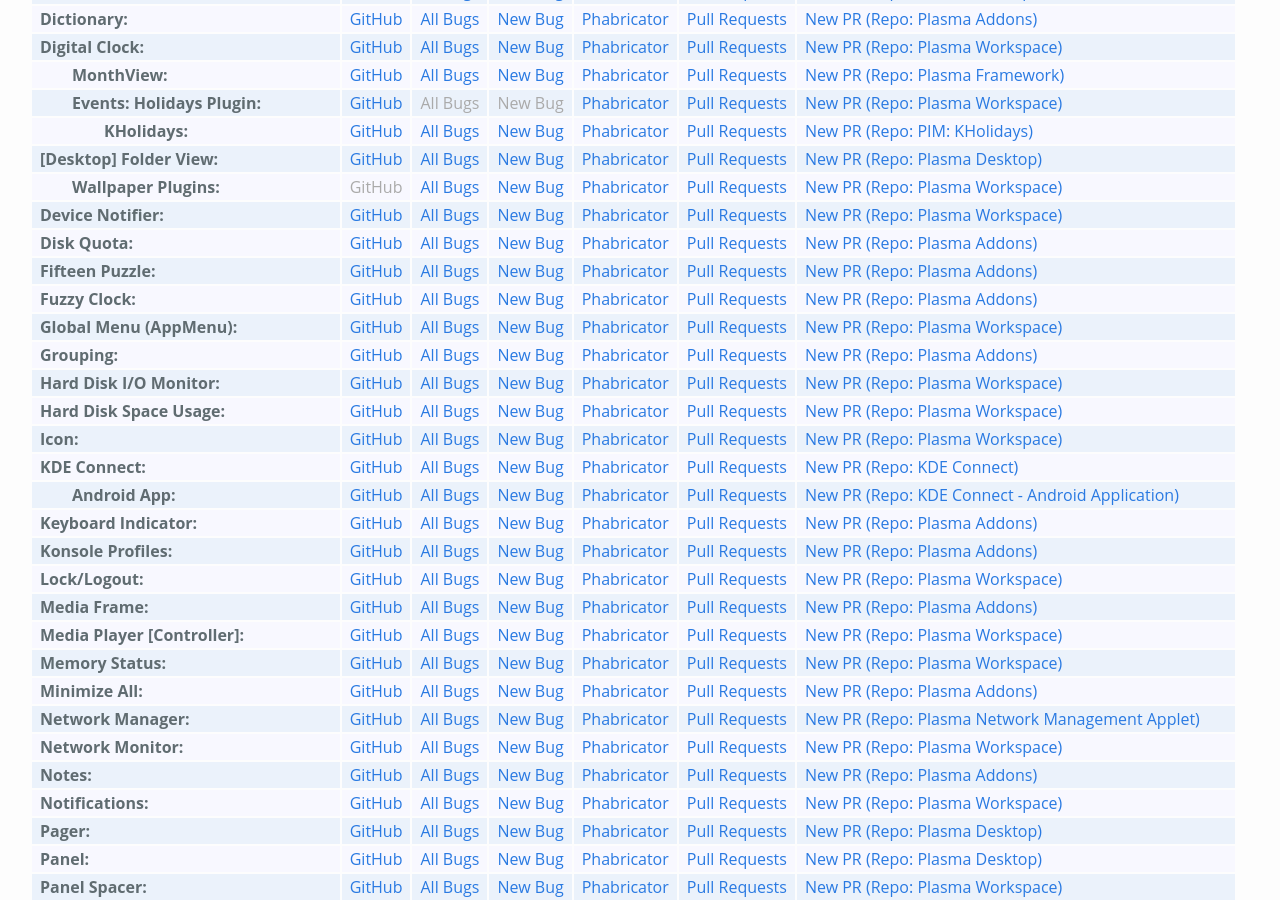
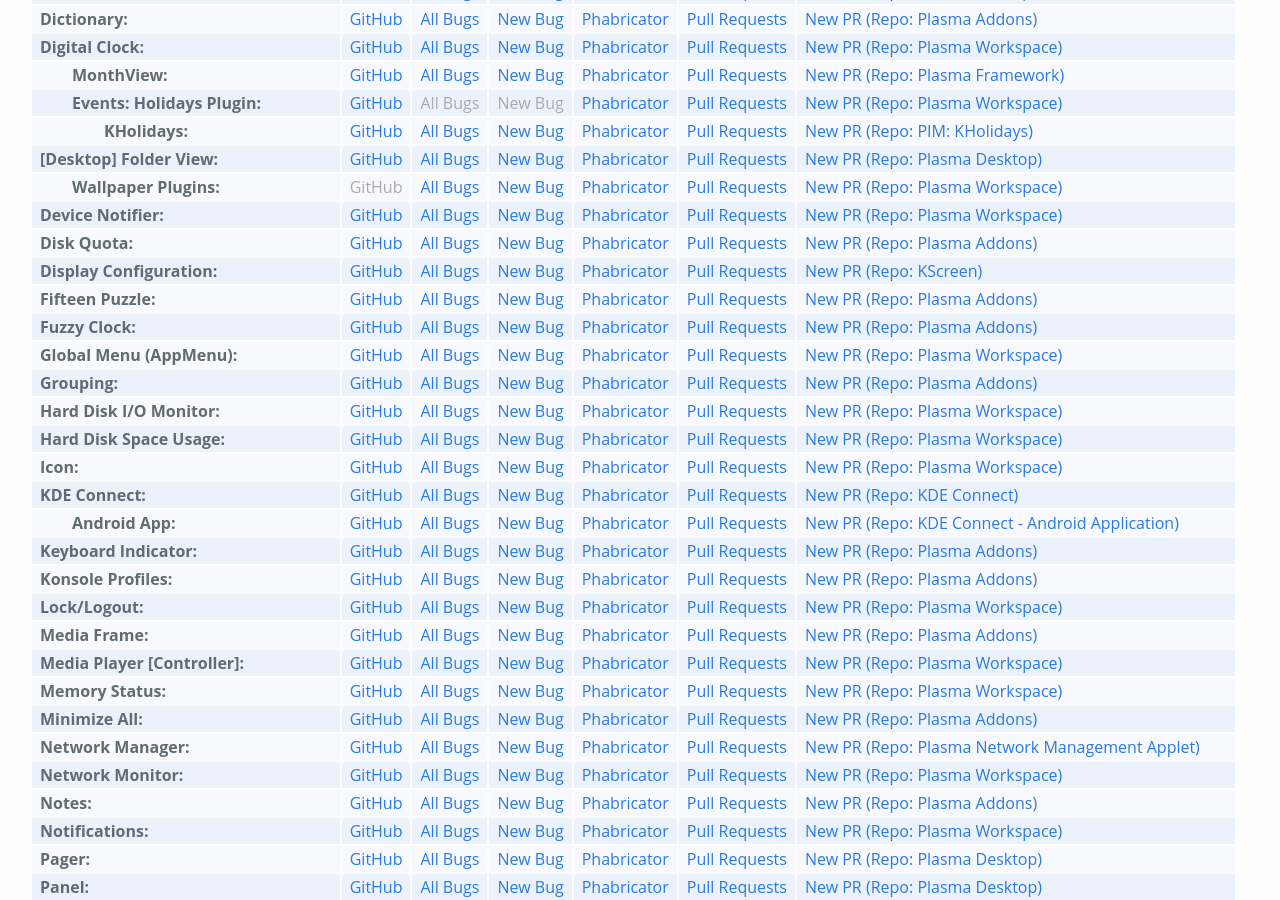
Before and after one commit to Zren/zren.github.io, a Jekyll site: the page built from kde_repos.md, in a window 1280 px wide and 900 px high, scrolled down 886 px. Built offline with Jekyll 4.4.1, drawn with Linux system fonts in a browser that asks for light colours.

Commit message:
Add the KScreen Display Config (screen duplication/extend) widget.

```diff
--- a/kde_repos.md
+++ b/kde_repos.md
@@ -382,6 +382,16 @@
 			repoName='Disk Quota'
 			githubLink='https://github.com/KDE/kdeplasma-addons/tree/master/applets/diskquota'
 			product='kdeplasma-addons&component=Disk%20Quota'
+		%}
+	</tr>
+	<tr>
+		{% include kdeRepo.html
+			repoName='Display Configuration'
+			githubLink='https://github.com/KDE/kscreen/tree/master/plasmoid'
+			product='KScreen&component=Plasma%20Applet'
+			phabRepo='kscreen'
+			phabRepoName='KScreen'
+			phabDiffQuery='i2Ka89fDypU3'
 		%}
 	</tr>
 	<tr>
```
